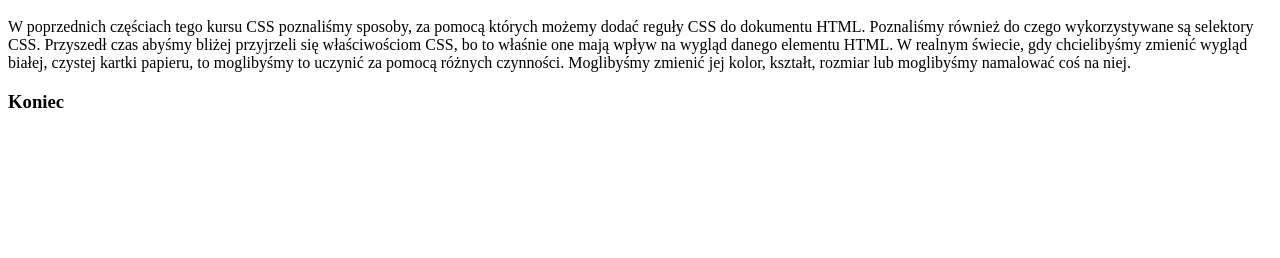
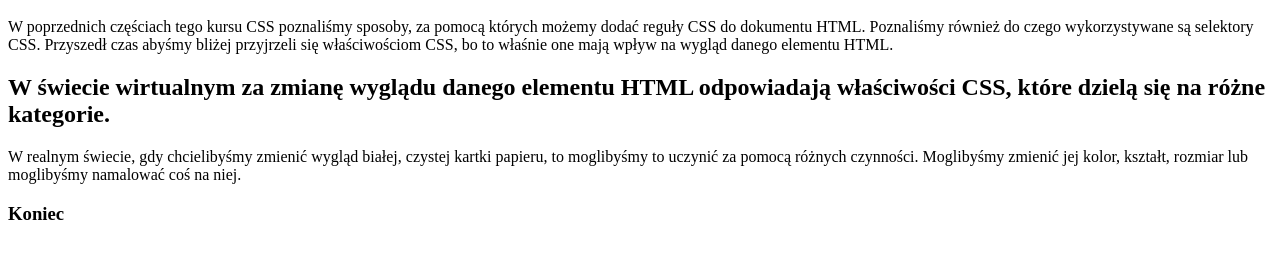
Before and after one commit to patrycja46436/Zad2, a plain HTML site: page index_zadanie.html in a window 1280 px wide. Shown: the part 48-306 px from the top of the page. Drawn offline with Linux system fonts and the light colour scheme.

Commit message:
Update index_zadanie.html

```diff
--- a/index_zadanie.html
+++ b/index_zadanie.html
@@ -1,11 +1,12 @@
 <head>
   <title> Zadanie </title>
+
 </head>
 <body>
   <h1> Zadanie333333 </h1>
   <p>
  W poprzednich częściach tego kursu CSS poznaliśmy sposoby, za pomocą których możemy dodać reguły CSS do dokumentu HTML. Poznaliśmy również do czego wykorzystywane są selektory CSS. Przyszedł czas abyśmy bliżej przyjrzeli się właściwościom CSS, bo to właśnie one mają wpływ na wygląd danego elementu HTML.
-
+  <h2> W świecie wirtualnym za zmianę wyglądu danego elementu HTML odpowiadają właściwości CSS, które dzielą się na różne kategorie. </h2>
 W realnym świecie, gdy chcielibyśmy zmienić wygląd białej, czystej kartki papieru, to moglibyśmy to uczynić za pomocą różnych czynności. Moglibyśmy zmienić jej kolor, kształt, rozmiar lub moglibyśmy namalować coś na niej.
   </p>
 </body>
```
